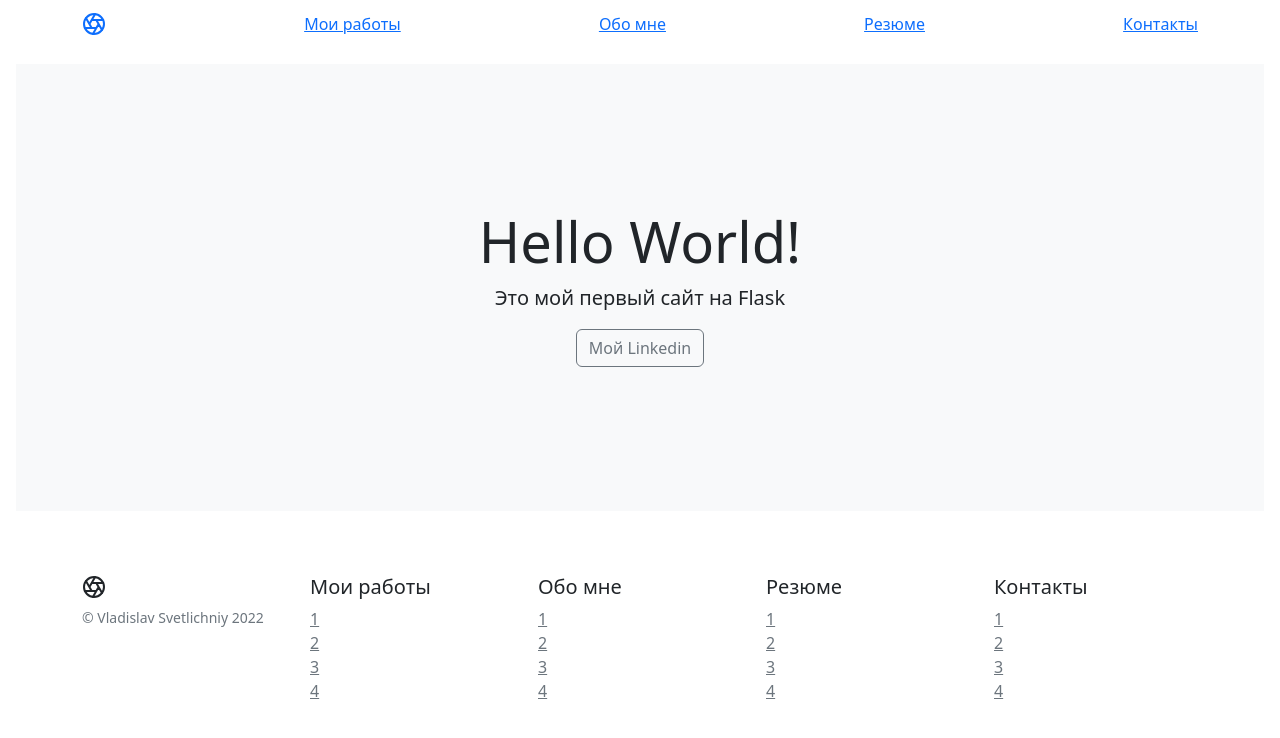
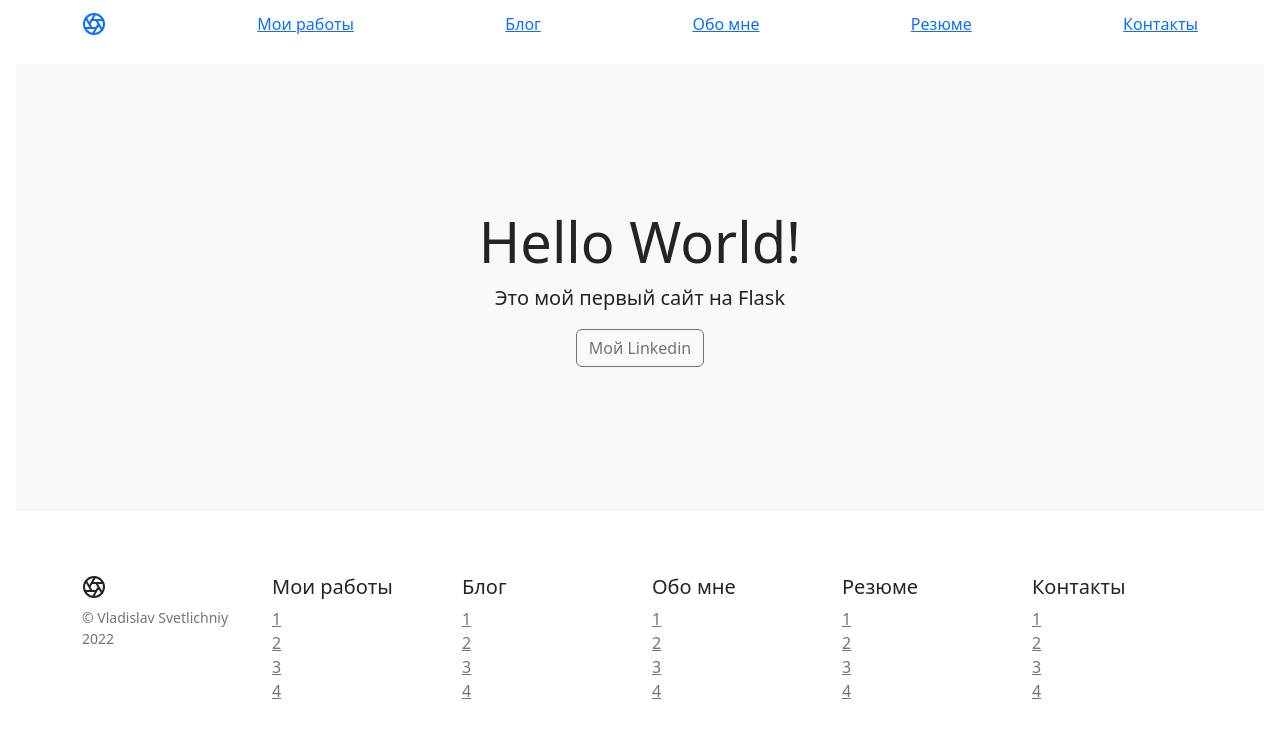
Before and after one commit to VladislavSvetl/Flask-blog-site, a Flask app: page / in a window 1280 px wide. Shown: the top 738 px of the page. Run offline with Flask 2, Linux system fonts and the light colour scheme; some libraries are stand-ins or nearby versions.

Commit message:
Created Database and page 'blog.html'

```diff
--- a/app.py
+++ b/app.py
@@ -1,6 +1,9 @@
 from flask import Flask, render_template
+from flask_sqlalchemy import SQLAlchemy
 
 app = Flask(__name__)
+app.config['SQLALCHEMY_DATABASE_URI'] = 'sqlite:///blog.db'
+db = SQLAlchemy(app)
 
 
 @app.route('/')
@@ -14,6 +17,11 @@ def works():
     return render_template('works.html')
 
 
+@app.route('/blog')
+def blog():
+    return render_template('blog.html')
+
+
 @app.route('/user/<string:name>/<int:id>')
 def user(name, id):
     return 'User information: ' + name + ' ' + str(id)
--- a/templates/base.html
+++ b/templates/base.html
@@ -85,6 +85,7 @@
       <svg xmlns="http://www.w3.org/2000/svg" width="24" height="24" fill="none" stroke="currentColor" stroke-linecap="round" stroke-linejoin="round" stroke-width="2" class="d-block mx-auto" role="img" viewBox="0 0 24 24"><title>Главная</title><circle cx="12" cy="12" r="10"></circle><path d="M14.31 8l5.74 9.94M9.69 8h11.48M7.38 12l5.74-9.94M9.69 16L3.95 6.06M14.31 16H2.83m13.79-4l-5.74 9.94"></path></svg>
     </a>
     <a class="py-2 d-none d-md-inline-block" href="{{ url_for('works') }}">Мои работы</a>
+      <a class="py-2 d-none d-md-inline-block" href="{{ url_for('blog') }}">Блог</a>
     <a class="py-2 d-none d-md-inline-block" href="#">Обо мне</a>
     <a class="py-2 d-none d-md-inline-block" href="#">Резюме</a>
     <a class="py-2 d-none d-md-inline-block" href="#">Контакты</a>
@@ -101,6 +102,15 @@
     </div>
     <div class="col-6 col-md">
       <h5>Мои работы</h5>
+      <ul class="list-unstyled text-small">
+        <li><a class="link-secondary" href="#">1</a></li>
+        <li><a class="link-secondary" href="#">2</a></li>
+        <li><a class="link-secondary" href="#">3</a></li>
+        <li><a class="link-secondary" href="#">4</a></li>
+      </ul>
+    </div>
+    <div class="col-6 col-md">
+      <h5>Блог</h5>
       <ul class="list-unstyled text-small">
         <li><a class="link-secondary" href="#">1</a></li>
         <li><a class="link-secondary" href="#">2</a></li>
```
Also changed, not shown: templates/blog.html (added, +13 -0 lines).
